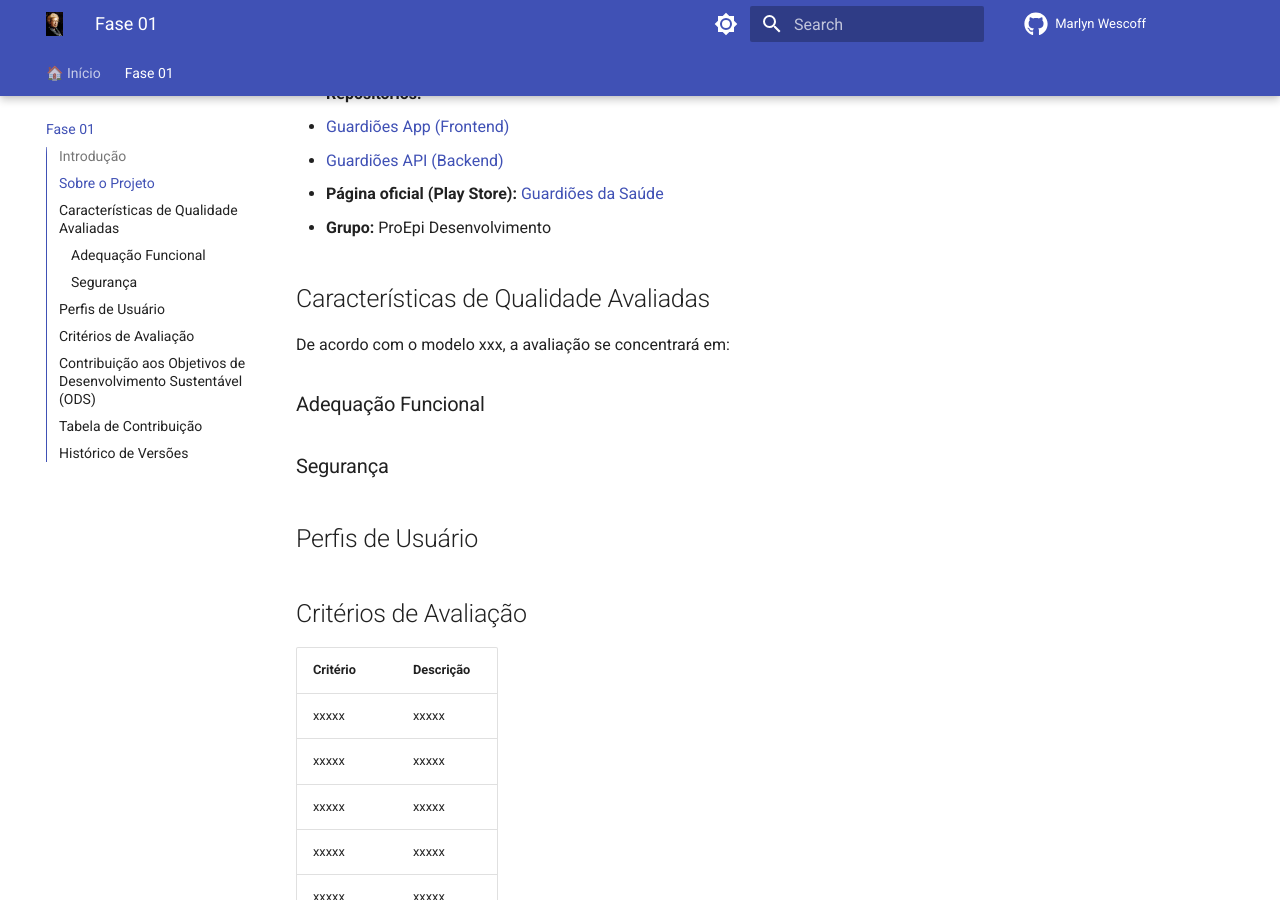
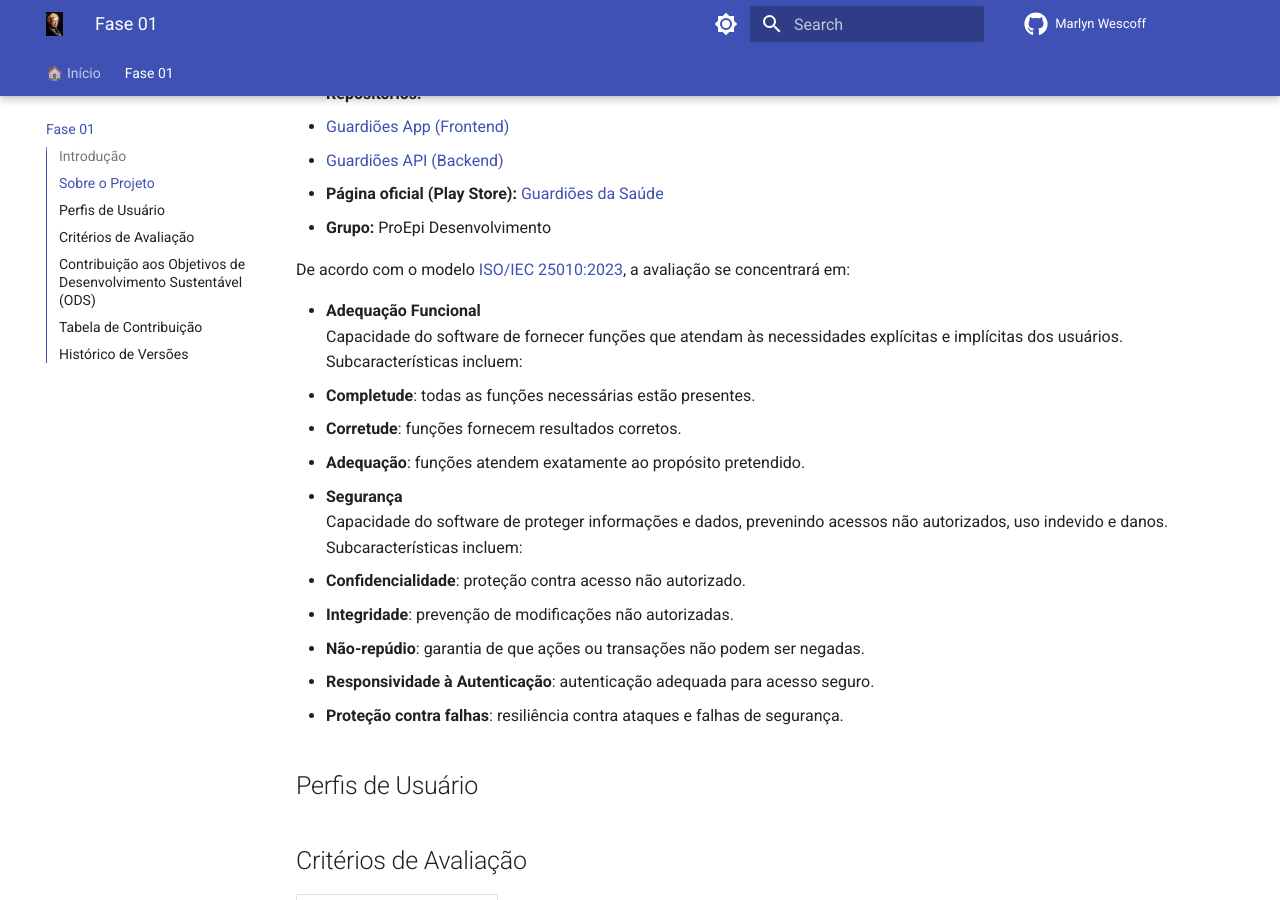
Before and after one commit to FCTE-Qualidade-de-Software-1/2025-2_T01_MARLYN-WESCOFF, an MkDocs documentation site: the page built from docs/fase01.md, in a window 1280 px wide and 900 px high, scrolled down 585 px. Built offline with MkDocs 1.6.1 and Material for MkDocs 9.7.7, drawn with Linux system fonts in a browser that asks for light colours; comment, search, counter and statistics services are not loaded.

Commit message:
Update fase01.md

```diff
--- a/docs/fase01.md
+++ b/docs/fase01.md
@@ -18,14 +18,22 @@ Optamos pelo modelo **xxxx**, com foco em **Adequação Funcional** e **Seguran
 - **Página oficial (Play Store):** [Guardiões da Saúde](https://play.google.com/store/apps/details?id=com.guardioesapp&hl=pt_BR)
 - **Grupo:** ProEpi Desenvolvimento
 
-## Características de Qualidade Avaliadas
+De acordo com o modelo [ISO/IEC 25010:2023](https://cdn.standards.iteh.ai/samples/35733/2ca18b477b7845a5b8cae39d6de0c098/ISO-IEC-25010-2011.pdf), a avaliação se concentrará em:
 
-De acordo com o modelo xxx, a avaliação se concentrará em:
+- **Adequação Funcional**
+  Capacidade do software de fornecer funções que atendam às necessidades explícitas e implícitas dos usuários. Subcaracterísticas incluem:
+  - **Completude**: todas as funções necessárias estão presentes.
+  - **Corretude**: funções fornecem resultados corretos.
+  - **Adequação**: funções atendem exatamente ao propósito pretendido.
 
-### Adequação Funcional
+- **Segurança**
+  Capacidade do software de proteger informações e dados, prevenindo acessos não autorizados, uso indevido e danos. Subcaracterísticas incluem:
+  - **Confidencialidade**: proteção contra acesso não autorizado.
+  - **Integridade**: prevenção de modificações não autorizadas.
+  - **Não-repúdio**: garantia de que ações ou transações não podem ser negadas.
+  - **Responsividade à Autenticação**: autenticação adequada para acesso seguro.
+  - **Proteção contra falhas**: resiliência contra ataques e falhas de segurança.
 
-
-### Segurança
 
 
 ## Perfis de Usuário
```
